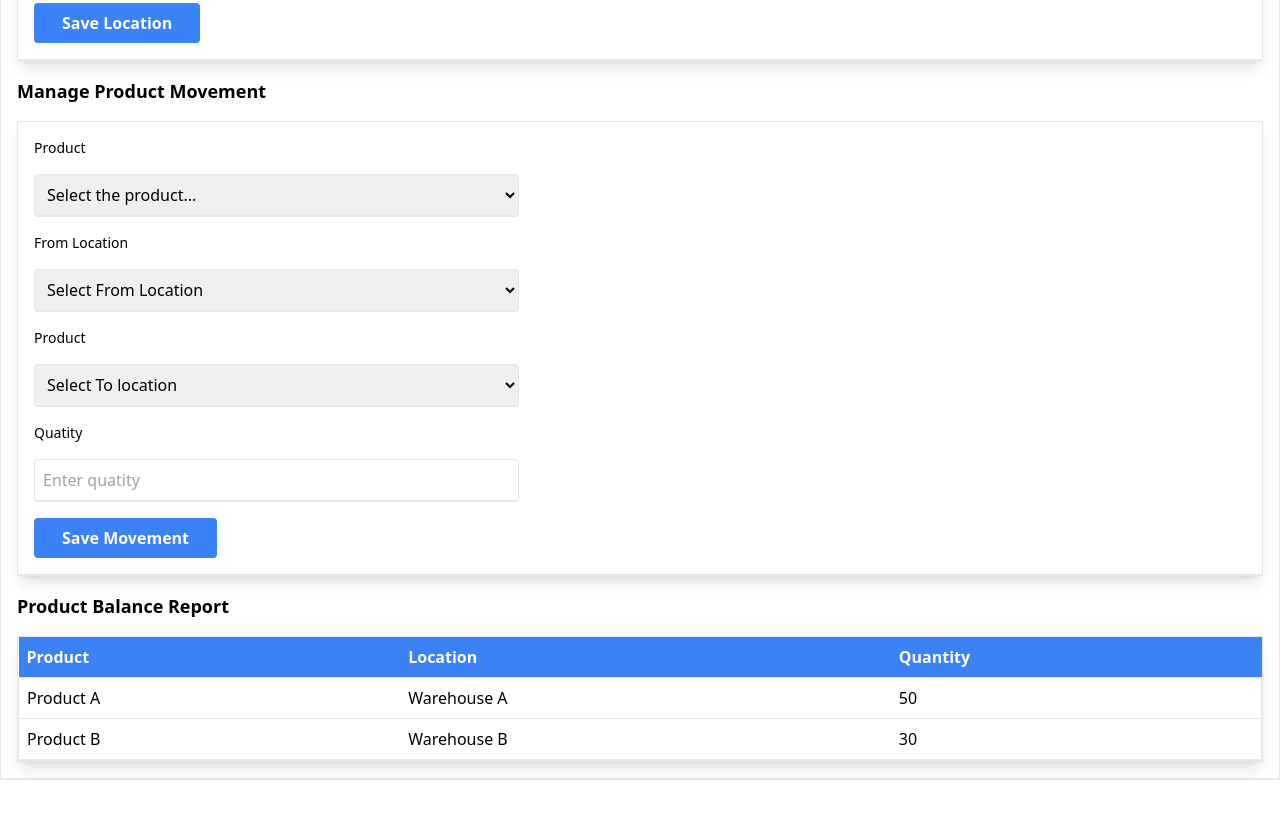
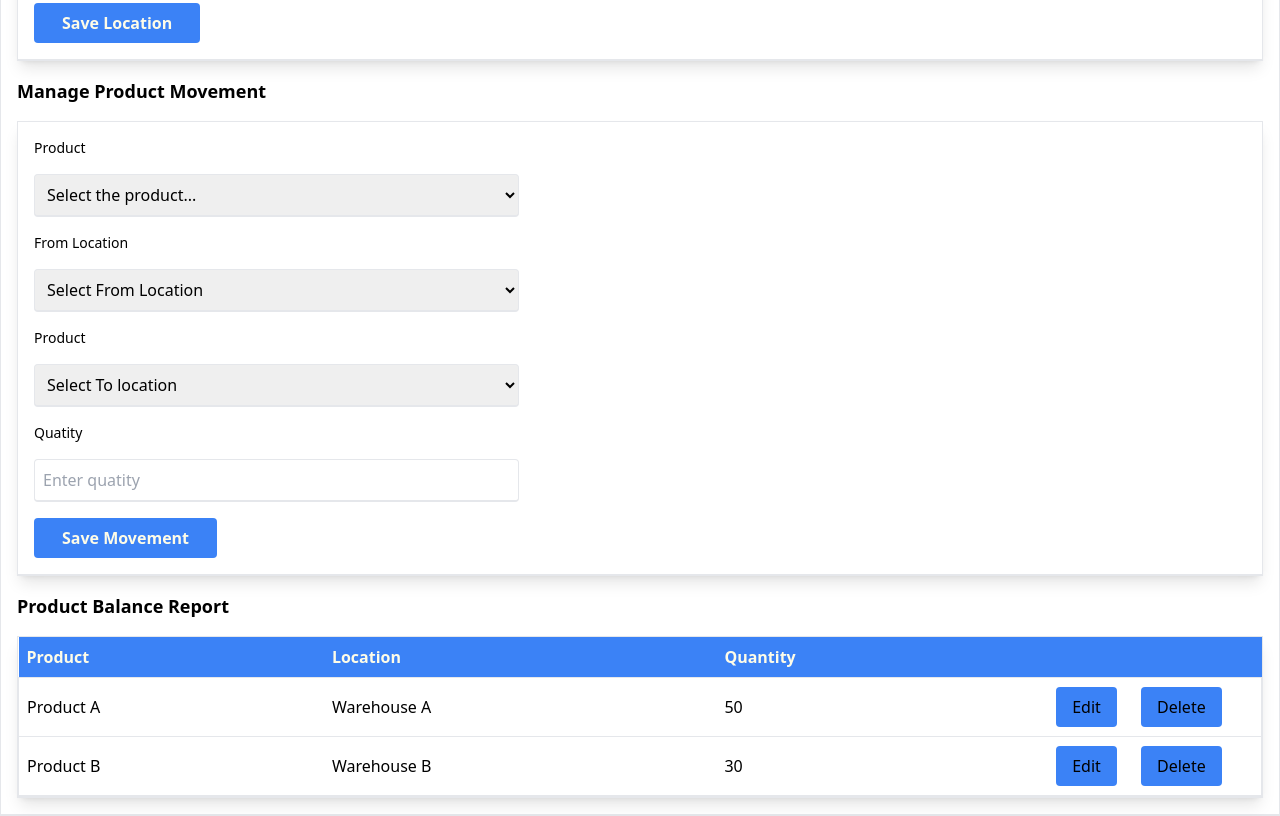
Before and after one commit to sabarigirikannan/Inventory-Management-System, a website: page html/index.html in a window 1280 px wide. Shown: the part 603-1419 px from the top of the page. Before the commit the page ends 1383 px from the top, so only its background shows below. Drawn offline with Linux system fonts and the light colour scheme.

Commit message:
edit and delete buttons are added

```diff
--- a/html/index.html
+++ b/html/index.html
@@ -120,6 +120,7 @@
                                     <th class="p-2">Product</th>
                                     <th class="p-2">Location</th>
                                     <th class="p-2">Quantity</th>
+                                    <th></th>
                                 </thead>
                                 <tbody>
                                     <tr class="border border-b-1">
@@ -127,12 +128,20 @@
                                         <td class="p-2">Product A</td>
                                         <td class="p-2">Warehouse A</td>
                                         <td class="p-2">50</td>
+                                        <td class="w-1/5 text-center">
+                                            <button class="bg-blue-500 m-2 px-4 py-2   rounded ml-3 hover:bg-blue-600">Edit</button>
+                                            <button class="bg-blue-500 m-2 px-4 py-2   rounded ml-3 hover:bg-blue-600">Delete</button>
+                                        </td>
                                     </tr>
                                     <tr class="border border-b-1">
 
                                         <td class="p-2">Product B</td>
                                         <td class="p-2">Warehouse B</td>
                                         <td class="p-2">30</td>
+                                        <td class="w-1/5 text-center">
+                                            <button class="bg-blue-500 m-2 px-4 py-2   rounded ml-3 hover:bg-blue-600">Edit</button>
+                                            <button class="bg-blue-500 m-2 px-4 py-2   rounded ml-3 hover:bg-blue-600">Delete</button>
+                                        </td>
                                     </tr>
                                 </tbody>
                             </table>
```
Also changed, not shown: css/output.css.
